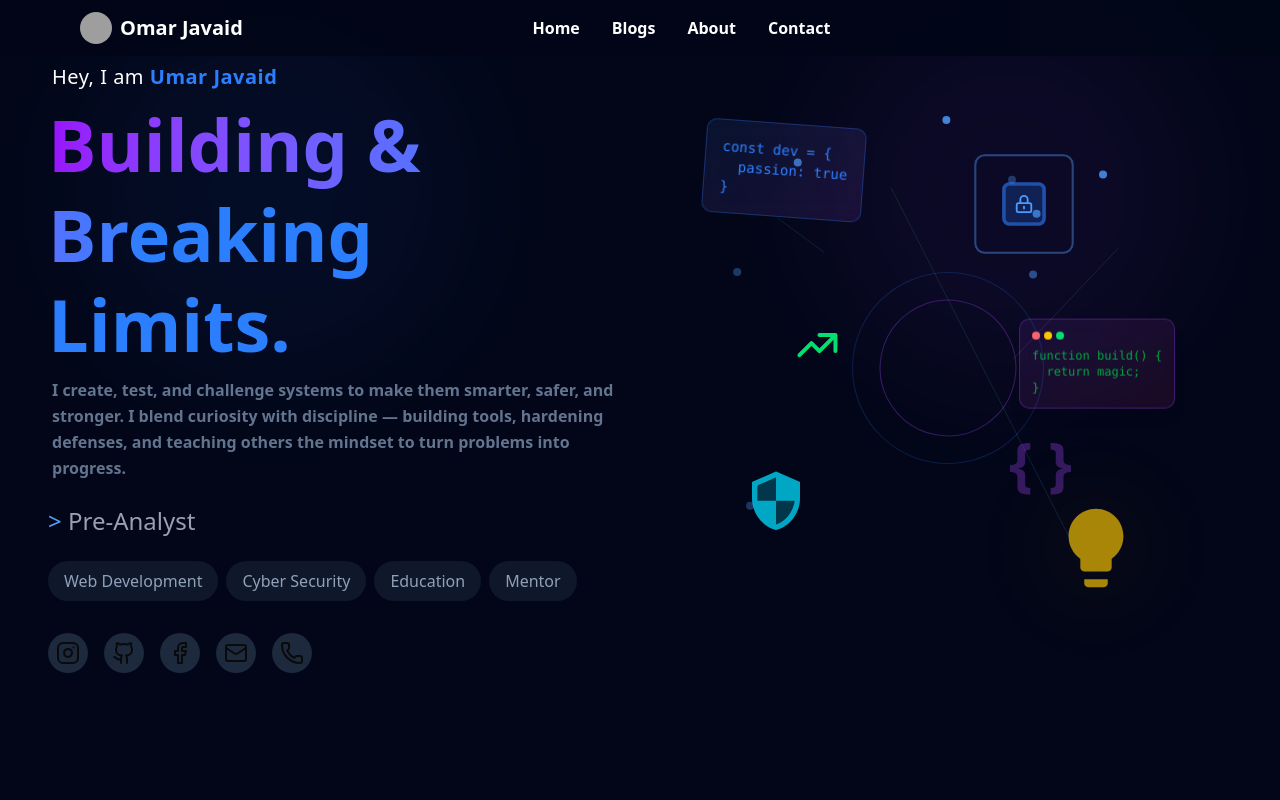
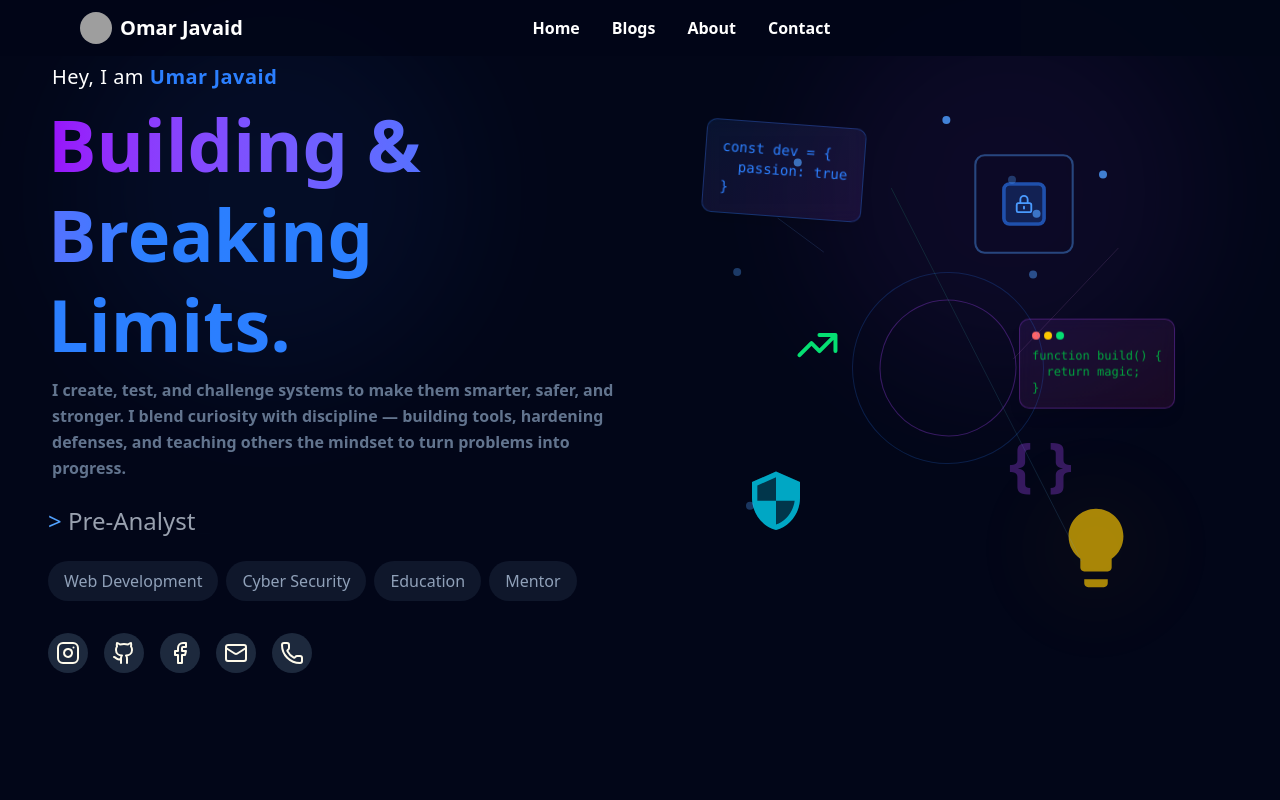
Before and after one commit to umarj01/omiidev, a Next.js app: page / in a window 1280 px wide. Shown: the top 800 px of the page. Built offline with nearby package versions, Linux system fonts and the light colour scheme; grey boxes are pictures that could not be loaded.

Commit message:
Change text color of social media icons to amber
Updated social media icons to have amber text color.

```diff
--- a/src/app/components/Hero.tsx
+++ b/src/app/components/Hero.tsx
@@ -111,11 +111,11 @@ const Hero = () => {
                         >
 
                             <div className='flex flex-row gap-4 pt-4 flex-wrap'>
-                                <div className='bg-slate-800 p-2 rounded-full'><Instagram /></div>
-                                <div className='bg-slate-800 p-2 rounded-full'><Github /></div>
-                                <div className='bg-slate-800 p-2 rounded-full'><Facebook /></div>
-                                <div className='bg-slate-800 p-2 rounded-full'><Mail /></div>
-                                <div className='bg-slate-800 p-2 rounded-full'><Phone /></div>
+                                <div className='bg-slate-800 p-2 rounded-full text-amber-50'><Instagram /></div>
+                                <div className='bg-slate-800 p-2 rounded-full text-amber-50'><Github /></div>
+                                <div className='bg-slate-800 p-2 rounded-full text-amber-50'><Facebook /></div>
+                                <div className='bg-slate-800 p-2 rounded-full text-amber-50'><Mail /></div>
+                                <div className='bg-slate-800 p-2 rounded-full text-amber-50'><Phone /></div>
 
                             </div>
                         </motion.div>
```
